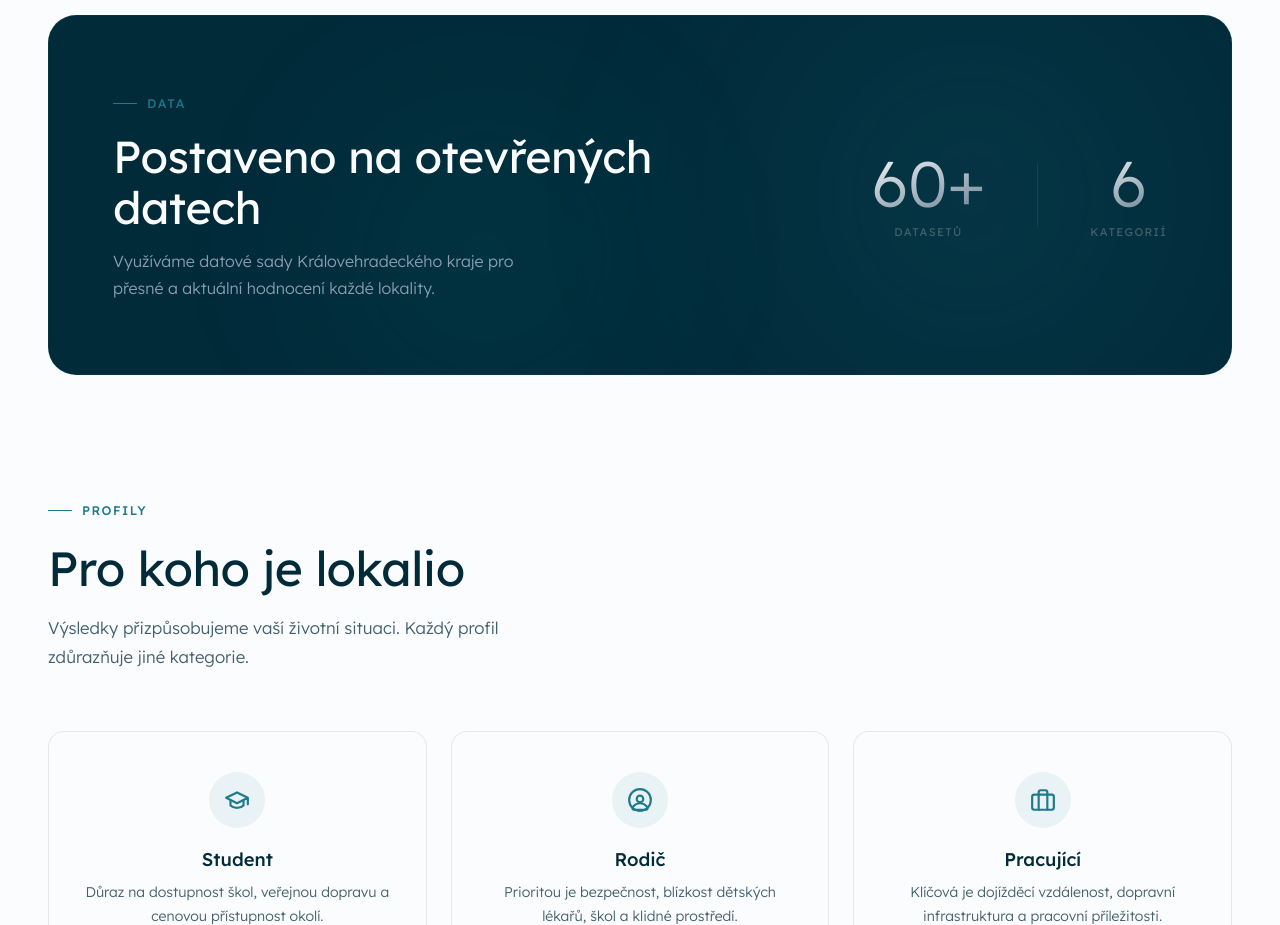
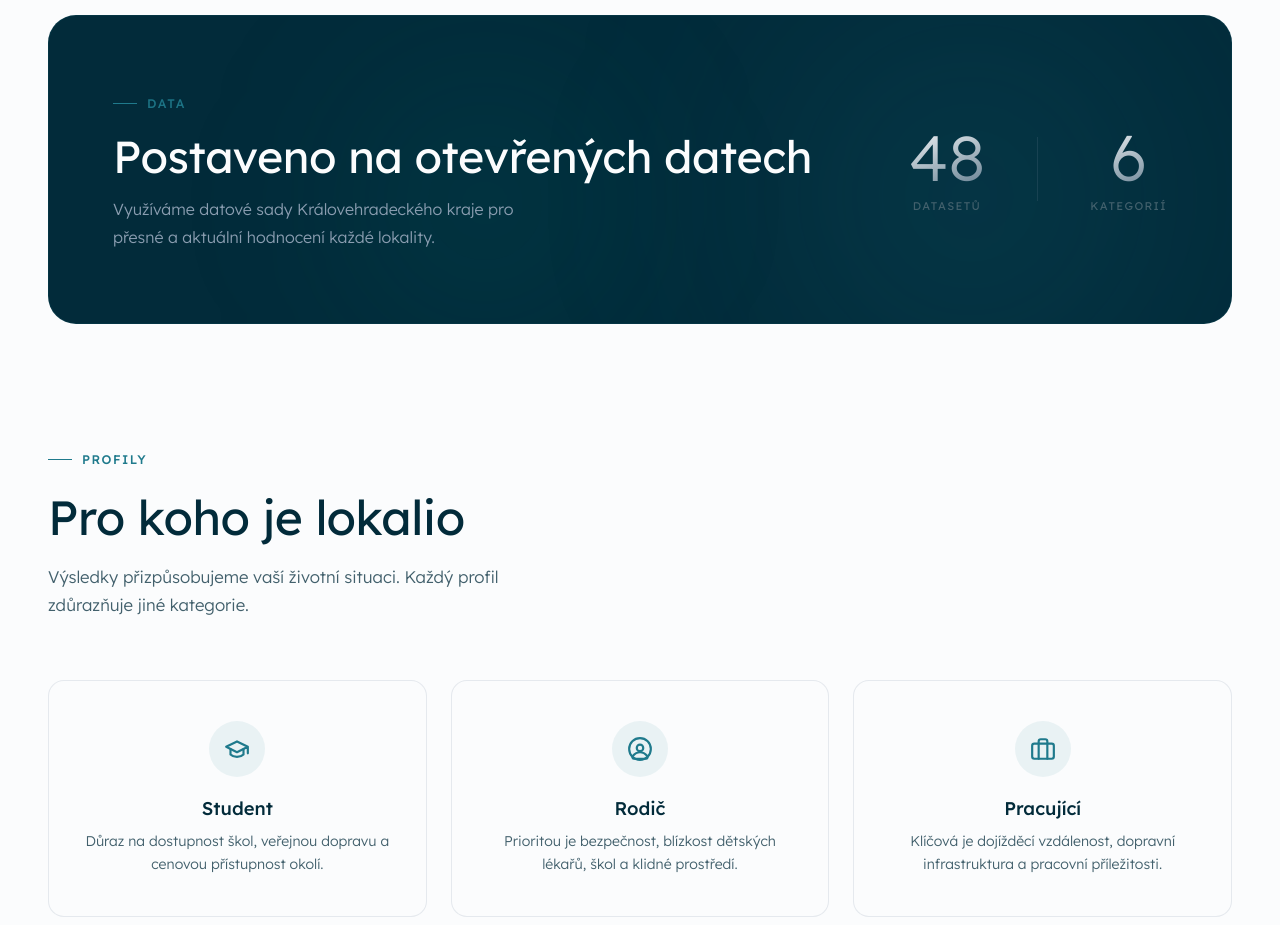
Before and after one commit to OrangeCookie396/lokalio, a website: page public/index.html in a window 1280 px wide. Shown: the part 2319-3244 px from the top of the page. Drawn offline with Linux system fonts and the light colour scheme.

Commit message:
changed number of datasets on index.html

```diff
--- a/public/index.html
+++ b/public/index.html
@@ -153,7 +153,7 @@
 			</div>
 			<div class="banner-stats">
 				<div class="stat">
-					<div class="number">60+</div>
+					<div class="number">48</div>
 					<div class="label">Datasetů</div>
 				</div>
 				<div class="stat-divider"></div>
```
